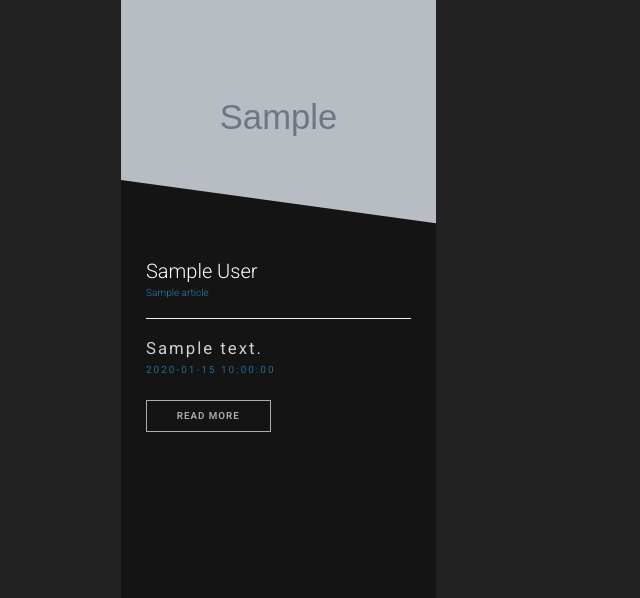
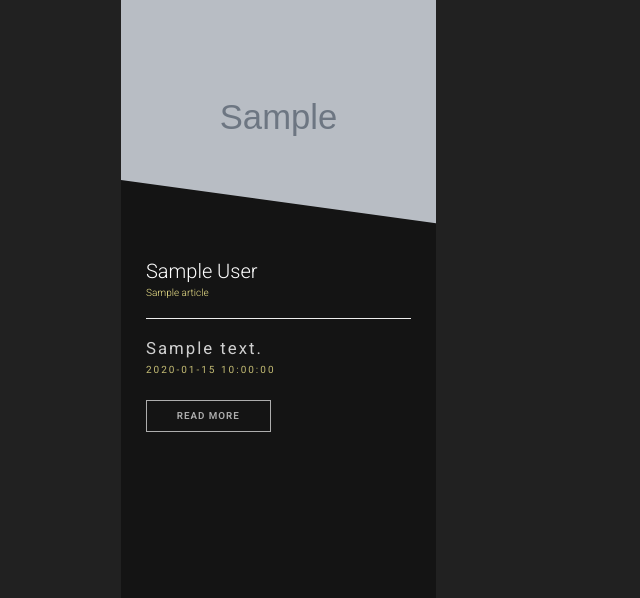
Before and after one commit to murungiKirima/news-highlights, a Flask app: template hightlights/templates/articles.html in a window 1280 px wide. Shown: the part 153-751 px from the top of the page, without its empty margins (0-640 px from the left). Run offline with Flask 2, Linux system fonts and the light colour scheme; the template is opened without the code that fills it: most values are stand-ins (such as "Sample title", 1, 10 or a date in 2020); grey boxes marked "Sample" are stand-in pictures; some libraries are stand-ins or nearby versions.

Commit message:
add color styling

```diff
--- a/hightlights/static/css/articles.css
+++ b/hightlights/static/css/articles.css
@@ -71,8 +71,8 @@
 }
 .snip1336 .follow {
   margin-right: 4%;
-  border-color: #2980b9;
-  color: #2980b9;
+  border-color: 	#F0E68C;
+  color: 	#F0E68C;
 }
 .snip1336 h2 {
   margin: 0 0 5px;
@@ -81,7 +81,7 @@
 .snip1336 h6 span {
   display: block;
   font-size: 0.8em;
-  color: #2980b9;
+  color: 	#F0E68C;
 }
 .snip1336 p {
   margin: 0 0 10px;
--- a/hightlights/static/css/index.css
+++ b/hightlights/static/css/index.css
@@ -71,8 +71,8 @@
 }
 .snip1336 .follow {
   margin-right: 4%;
-  border-color: #2980b9;
-  color: #2980b9;
+  border-color: 	#F0E68C;
+  color: 	#F0E68C;
 }
 .snip1336 h2 {
   margin: 0 0 5px;
@@ -81,7 +81,7 @@
 .snip1336 h6 span {
   display: block;
   font-size: 0.8em;
-  color: #2980b9;
+  color: 	#F0E68C;
 }
 .snip1336 p {
   margin: 0 0 10px;
```
